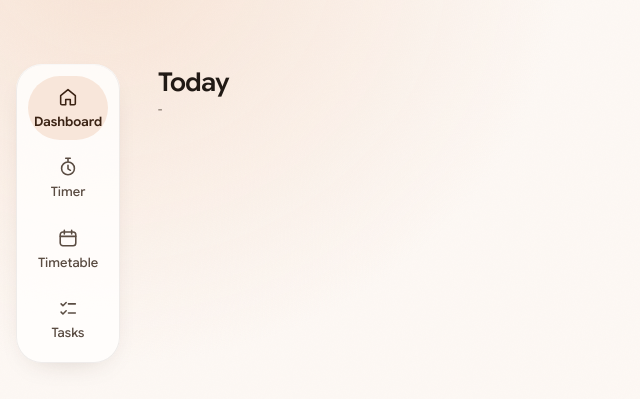
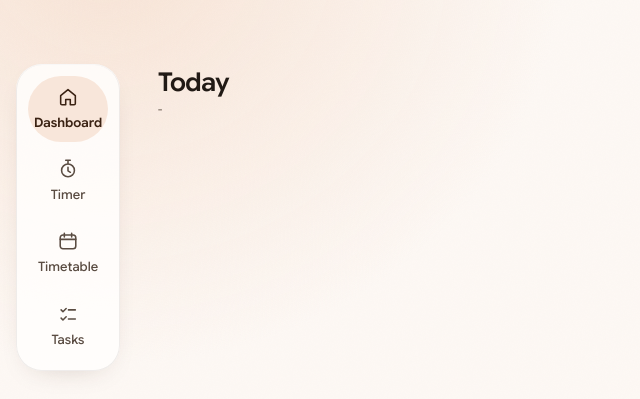
Before and after one commit to itsnautill/flip, a website: page flip/ui/index.html in a window 1280 px wide. Shown: the top 399 px of the page, 0-640 px from the left. Drawn offline with Linux system fonts and the light colour scheme.

Commit message:
3b. Give the rail labels room for stacked Vietnamese accents
The two-line labels ran at 1.25 line-height, under the 1.35 the Vietnamese
diacritics need. 1.4 keeps "Thời khóa biểu" clear without making the rail taller.

```diff
--- a/flip/ui/refine.css
+++ b/flip/ui/refine.css
@@ -118,7 +118,8 @@ html[data-m3="on"] {
 
   html[data-m3="on"] .tab-label {
     font-size: 13px;
-    line-height: 1.25;
+    /* 1.4 keeps the stacked accents in "Thời khóa biểu" and "Hẹn giờ" clear. */
+    line-height: 1.4;
     white-space: normal;
     text-align: center;
     overflow-wrap: break-word;
```
